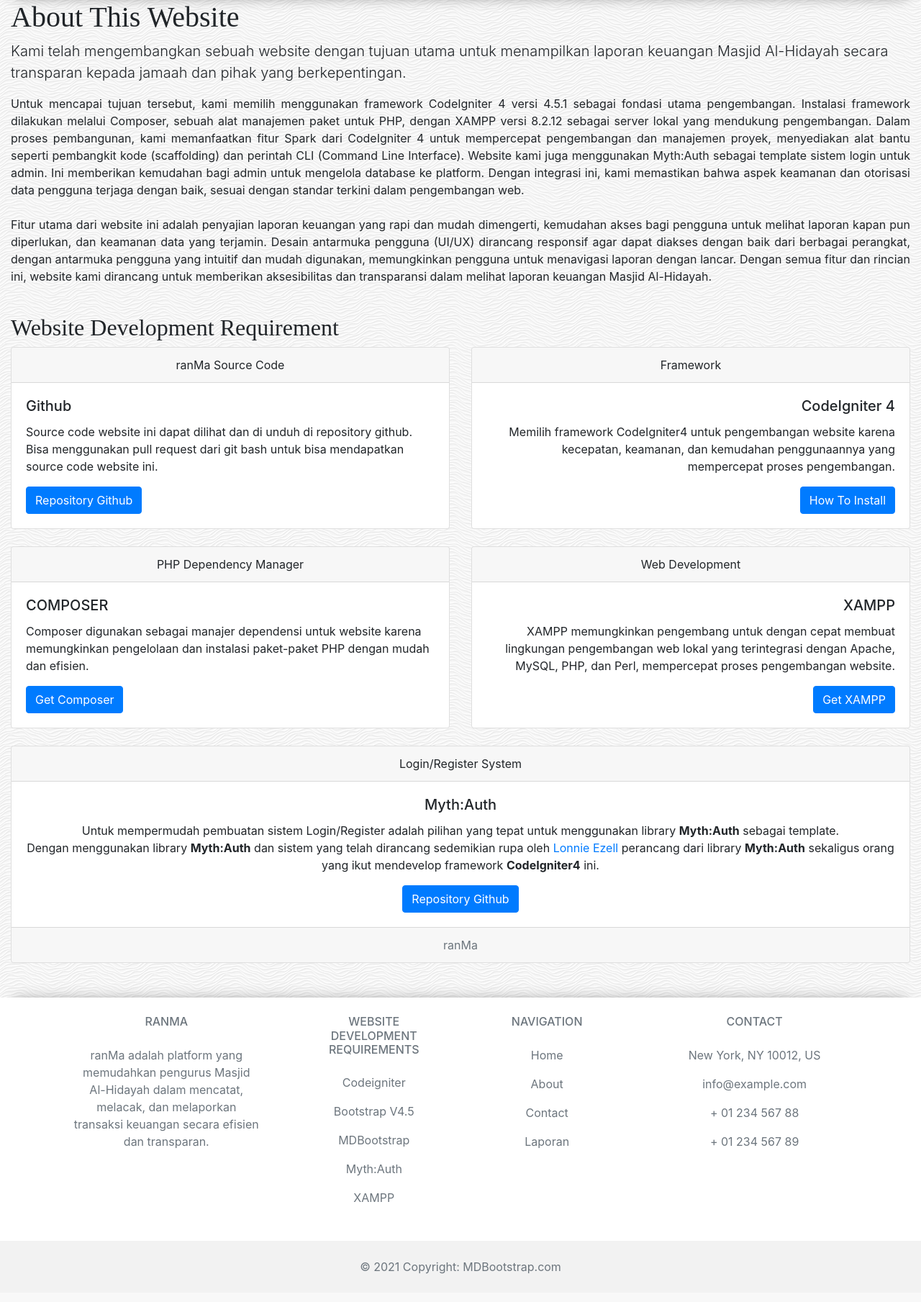
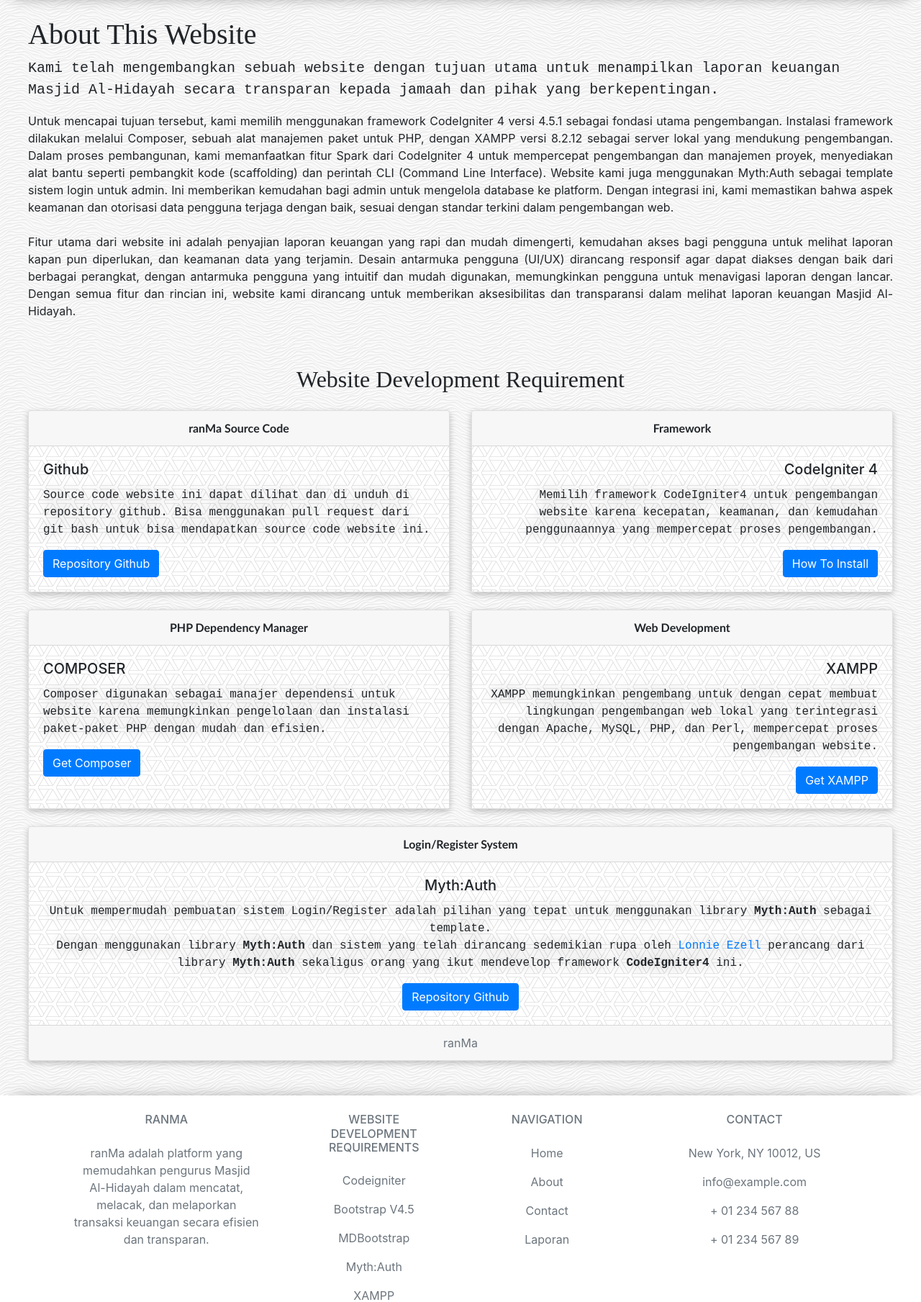
Before and after one commit to ImperFecti/ranMa, a CodeIgniter 4 app: the page made by app/Views/pages/about.php in a window 1280 px wide. Shown: the part 56-1865 px from the top of the page at 72% size. Before the commit the page ends 1826 px from the top, so only its background shows below. Run offline with PHP 8.4 and a stand-in for CodeIgniter, Linux system fonts and the light colour scheme; the template is opened without the code that fills it, so the values that code supplies are empty; some libraries are stand-ins or nearby versions.

Commit message:
improve UI design

```diff
--- a/app/Views/laporan/index.php
+++ b/app/Views/laporan/index.php
@@ -3,7 +3,7 @@
 <?= $this->section('content'); ?>
 <div class="container-fluid">
     <div class="row">
-        <div class="col">
+        <div class="col m-4">
             <h1 class="mt-2">Laporan Keuangan</h1>
             <?php if (logged_in()) : ?>
                 <a class="button-29 mb-3" href="/create" role="button">Tambah Data Laporan</a>
--- a/app/Views/pages/about.php
+++ b/app/Views/pages/about.php
@@ -2,10 +2,10 @@
 
 <?= $this->section('content'); ?>
 <div class="container-fluid">
-    <div class="row fade-in delay-1">
-        <div class="col">
+    <div class="row fade-in">
+        <div class="col m-4">
             <h1>About This Website</h1>
-            <p class="lead">
+            <p class="lead couriernew">
                 Kami telah mengembangkan sebuah website dengan tujuan utama untuk menampilkan laporan keuangan Masjid Al-Hidayah secara transparan kepada jamaah dan pihak yang berkepentingan.
             </p>
             <p class="text-justify">
@@ -15,29 +15,29 @@
             </p>
         </div>
     </div>
-    <br>
-    <h2 class="fade-in delay-2">Website Development Requirement</h2>
+    <div class="m-4">
+        <h2 class="fade-in delay-2 pb-3 text-center">Website Development Requirement</h2>
         <div class="row">
             <div class="col-sm-6 fade-in delay-3">
                 <div class="card">
-                <div class="card-header text-center">
+                    <div class="card-header text-center gillsans">
                         ranMa Source Code
                     </div>
                     <div class="card-body">
                         <h5 class="card-title">Github</h5>
-                    <p class="card-text">Source code website ini dapat dilihat dan di unduh di repository github. Bisa menggunakan pull request dari git bash untuk bisa mendapatkan source code website ini.</p>
+                        <p class="card-text couriernew txtsh">Source code website ini dapat dilihat dan di unduh di repository github. Bisa menggunakan pull request dari git bash untuk bisa mendapatkan source code website ini.</p>
                         <a href="https://github.com/ImperFecti/ranMa" class="btn btn-primary">Repository Github</a>
                     </div>
                 </div>
             </div>
             <div class="col-sm-6 fade-in delay-4">
                 <div class="card text-right">
-                <div class="card-header text-center">
+                    <div class="card-header text-center gillsans">
                         Framework
                     </div>
                     <div class="card-body">
                         <h5 class="card-title">CodeIgniter 4</h5>
-                    <p class="card-text">Memilih framework CodeIgniter4 untuk pengembangan website karena kecepatan, keamanan, dan kemudahan penggunaannya yang mempercepat proses pengembangan.</p>
+                        <p class="card-text couriernew txtsh">Memilih framework CodeIgniter4 untuk pengembangan website karena kecepatan, keamanan, dan kemudahan penggunaannya yang mempercepat proses pengembangan.</p>
                         <a href="https://codeigniter.com/user_guide/installation/installing_composer.html" class="btn btn-primary">How To Install</a>
                     </div>
                 </div>
@@ -47,24 +47,24 @@
         <div class="row">
             <div class="col-sm-6 fade-in delay-5">
                 <div class="card">
-                <div class="card-header text-center">
+                    <div class="card-header text-center gillsans">
                         PHP Dependency Manager
                     </div>
                     <div class="card-body">
                         <h5 class="card-title">COMPOSER</h5>
-                    <p class="card-text">Composer digunakan sebagai manajer dependensi untuk website karena memungkinkan pengelolaan dan instalasi paket-paket PHP dengan mudah dan efisien.</p>
+                        <p class="card-text couriernew txtsh">Composer digunakan sebagai manajer dependensi untuk website karena memungkinkan pengelolaan dan instalasi paket-paket PHP dengan mudah dan efisien.</p>
                         <a href="https://getcomposer.org/" class="btn btn-primary">Get Composer</a>
                     </div>
                 </div>
             </div>
             <div class="col-sm-6 fade-in delay-6">
                 <div class="card text-right">
-                <div class="card-header text-center">
+                    <div class="card-header text-center gillsans">
                         Web Development
                     </div>
                     <div class="card-body">
                         <h5 class="card-title">XAMPP</h5>
-                    <p class="card-text">XAMPP memungkinkan pengembang untuk dengan cepat membuat lingkungan pengembangan web lokal yang terintegrasi dengan Apache, MySQL, PHP, dan Perl, mempercepat proses pengembangan website.</p>
+                        <p class="card-text couriernew txtsh">XAMPP memungkinkan pengembang untuk dengan cepat membuat lingkungan pengembangan web lokal yang terintegrasi dengan Apache, MySQL, PHP, dan Perl, mempercepat proses pengembangan website.</p>
                         <a href="https://www.apachefriends.org/" class="btn btn-primary">Get XAMPP</a>
                     </div>
                 </div>
@@ -72,12 +72,12 @@
         </div>
         <br>
         <div class="card text-center fade-in delay-7">
-        <div class="card-header">
+            <div class="card-header gillsans">
                 Login/Register System
             </div>
             <div class="card-body">
                 <h5 class="card-title">Myth:Auth</h5>
-            <p class="card-text">
+                <p class="card-text couriernew txtsh">
                     Untuk mempermudah pembuatan sistem Login/Register adalah pilihan yang tepat untuk menggunakan library <b>Myth:Auth</b> sebagai template.
                     <br>
                     Dengan menggunakan library <b>Myth:Auth</b> dan sistem yang telah dirancang sedemikian rupa oleh <a href="https://github.com/lonnieezell/" class="text-decoration-none">Lonnie Ezell</a> perancang dari library <b>Myth:Auth</b> sekaligus orang yang ikut mendevelop framework <b>CodeIgniter4</b> ini.
@@ -89,4 +89,5 @@
             </div>
         </div>
     </div>
+</div>
 <?= $this->endSection(); ?>
--- a/app/Views/pages/home.php
+++ b/app/Views/pages/home.php
@@ -7,9 +7,9 @@
             <!-- Jumbotron with Fade-In Animation -->
             <div class="p-5 text-center bg-body-tertiary fade-in">
                 <h1 class="mb-3">ranMa</h1>
-                <h4 class="mb-3">ranMa adalah sebuah website yang dirancang khusus untuk memudahkan pelaporan keuangan Masjid Al-Hidayah.</h4>
+                <h4 class="mb-3 gillsans">ranMa adalah sebuah website yang dirancang khusus untuk memudahkan pelaporan keuangan Masjid Al-Hidayah.</h4>
                 <br>
-                <p>Dengan ranMa, pengurus masjid dapat dengan mudah mencatat, melacak, dan melaporkan semua transaksi keuangan yang terkait dengan aktivitas masjid, termasuk penerimaan dan pengeluaran dana, donasi, dan pengelolaan keuangan lainnya. Platform ini menawarkan kemudahan dalam menghasilkan laporan keuangan yang akurat dan terperinci, sehingga memungkinkan pengurus masjid untuk mengelola keuangan mereka dengan lebih efisien dan transparan.</p>
+                <p class="couriernew">Dengan ranMa, pengurus masjid dapat dengan mudah mencatat, melacak, dan melaporkan semua transaksi keuangan yang terkait dengan aktivitas masjid, termasuk penerimaan dan pengeluaran dana, donasi, dan pengelolaan keuangan lainnya. Platform ini menawarkan kemudahan dalam menghasilkan laporan keuangan yang akurat dan terperinci, sehingga memungkinkan pengurus masjid untuk mengelola keuangan mereka dengan lebih efisien dan transparan.</p>
                 <a data-mdb-ripple-init class="button-29" href="/about" role="button">Pelajari Lebih Lanjut</a>
             </div>
             <!-- Jumbotron with Fade-In Animation -->
--- a/public/css/style.css
+++ b/public/css/style.css
@@ -8,16 +7,53 @@ footer {
   box-shadow: rgba(0, 0, 0, 0.45) 0px -15px 20px -20px;
 }
 
-/* navbar */
 nav {
   background: transparent;
   backdrop-filter: blur(10px);
   box-shadow: rgba(0, 0, 0, 0.45) 0px 15px 20px -20px;
 }
 
+/* card style */
+.card-body {
+  flex-grow: 1;
+  background-image: url("../img/webb.png");
+  background-blend-mode: overlay;
+}
+
+.card {
+  display: flex;
+  flex-direction: column;
+  justify-content: space-between;
+  height: 100%;
+  box-shadow: rgba(0, 0, 0, 0.24) 0px 3px 8px;
+}
+
+.row {
+  display: flex;
+  flex-wrap: wrap;
+}
+
+.col-sm-6 {
+  display: flex;
+}
+
+/* fonts */
 h1,
 h2 {
   font-family: "Times New Roman", Times, serif;
+}
+
+.couriernew {
+  font-family: "Courier New", Courier, monospace;
+}
+
+.gillsans {
+  font-family: "Gill Sans", "Gill Sans MT", Calibri, "Trebuchet MS", sans-serif;
+  font-weight: bold;
+}
+
+.txtsh {
+  text-shadow: #00000063 0px 0px 20px;
 }
 
 /* tabel laporan */
```
Also changed, not shown: other parts of public/css/style.css (+30 -31 lines), app/Controllers/Home.php (+10 -3 lines), app/Views/layout/template.php (+4 -5 lines), app/Views/pages/contact.php (+4 -4 lines), public/img/webb.png (added). Lines whose indentation alone changed are shown as unchanged.
